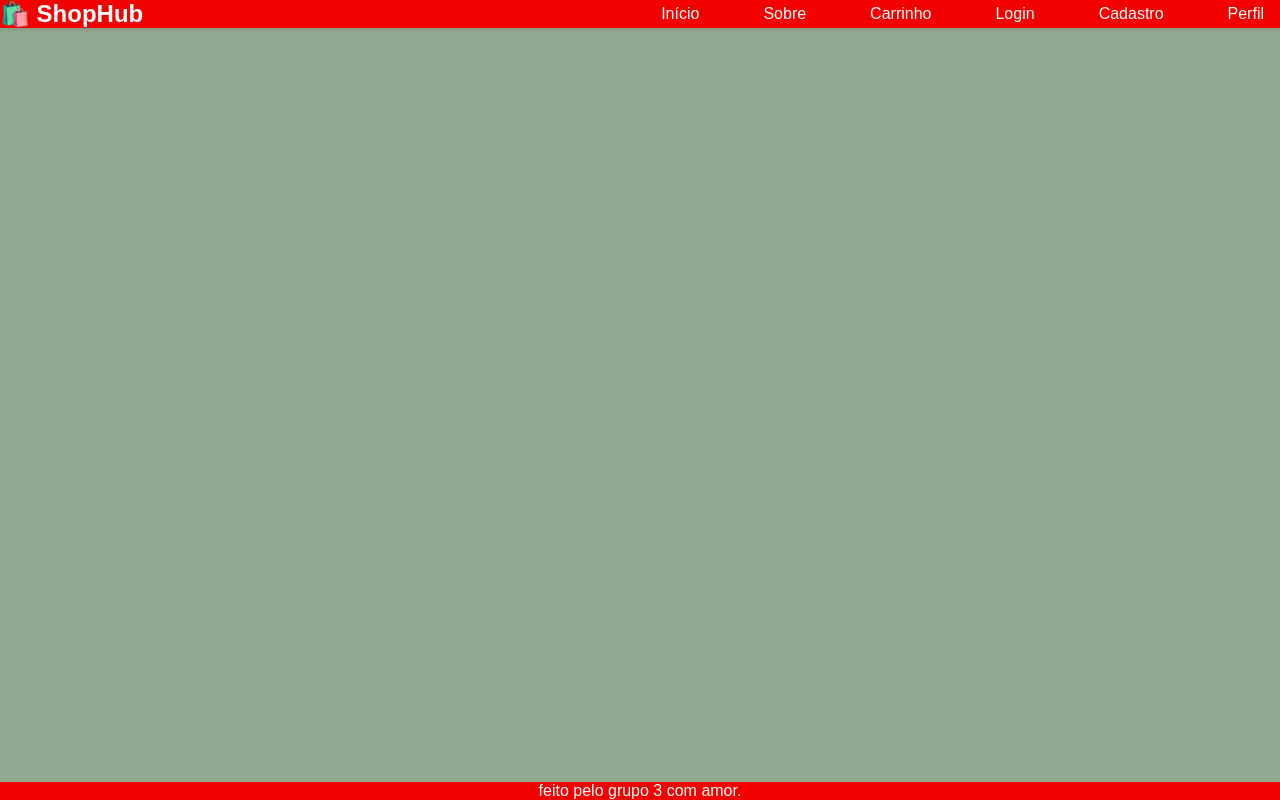
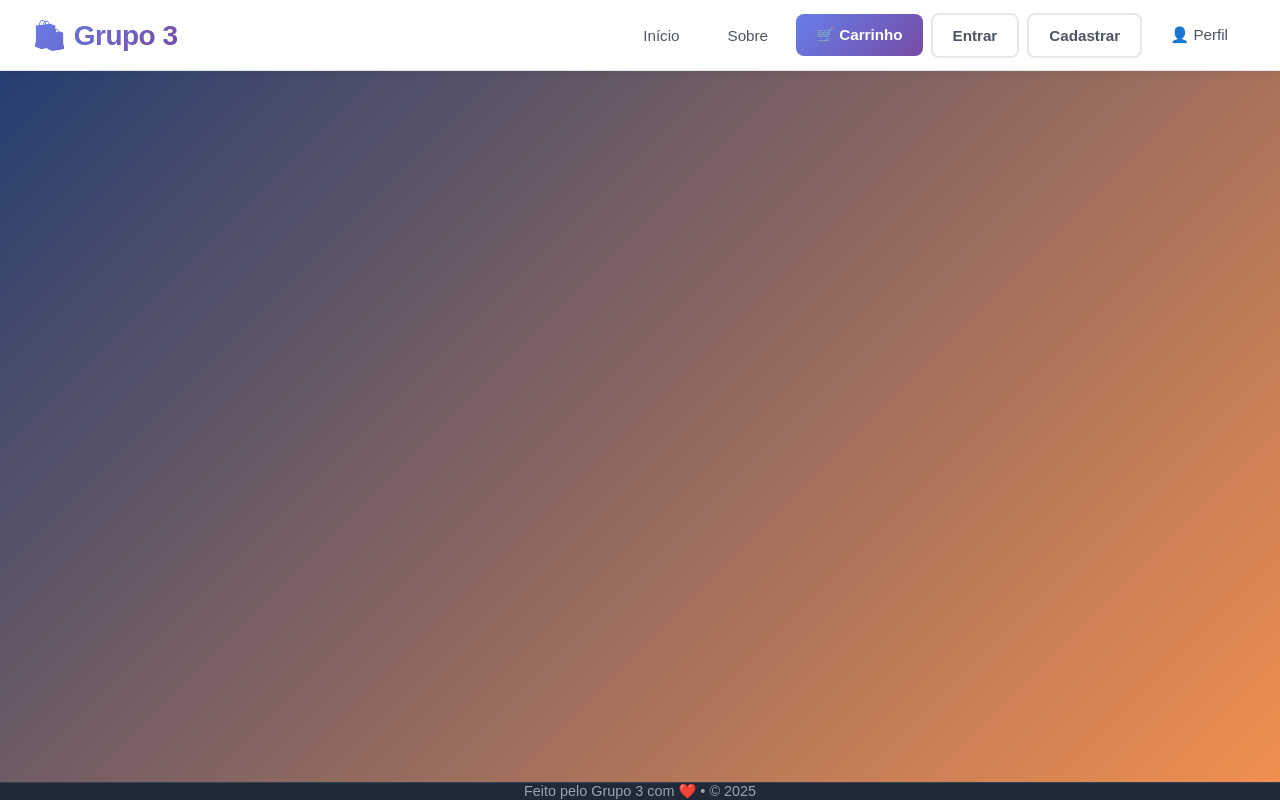
Before and after one commit to DomingosMachado/projeto-final-g3, a React (Vite) app: page / in a window 1280 px wide. Built offline with nearby package versions, Linux system fonts and the light colour scheme.

Commit message:
Estilizando navbar e footer e colocando um background

```diff
--- a/src/App.css
+++ b/src/App.css
@@ -9,4 +9,5 @@ body {
   background-color: #93a891;
   width: 100%;
   height: 100vh;
+  background: linear-gradient(135deg, rgb(30, 60, 114), rgb(243, 144, 79));
 }
--- a/src/components/Footer/footer.jsx
+++ b/src/components/Footer/footer.jsx
@@ -2,6 +2,8 @@ import styles from "./footer.module.css";
 
 export function Footer() {
   return (
-    <footer className={styles.footer}>feito pelo grupo 3 com amor.</footer>
+    <footer className={styles.footer}>
+      Feito pelo Grupo 3 com ❤️ • © 2025
+    </footer>
   );
 }
--- a/src/components/Footer/footer.module.css
+++ b/src/components/Footer/footer.module.css
@@ -1,12 +1,32 @@
 .footer {
   width: 100%;
   text-align: center;
-  background: #f30000;
-  color: #fff;
-  font-size: 1rem;
-  position: fixed;
+  background: #1f2937;
+  color: #9ca3af;
+  font-size: 0.9rem;
+  position: relative;
   bottom: 0;
   left: 0;
   right: 0;
+  border-top: 1px solid #374151;
+  font-weight: 400;
+}
+
+.footer {
+  position: fixed;
   z-index: 1000;
 }
+
+@media (max-width: 768px) {
+  .footer {
+    padding: 1.25rem 1rem;
+    font-size: 0.85rem;
+  }
+}
+
+@media (max-width: 480px) {
+  .footer {
+    padding: 1rem 0.75rem;
+    font-size: 0.8rem;
+  }
+}
--- a/src/components/MenuMobile/menumobile.jsx
+++ b/src/components/MenuMobile/menumobile.jsx
@@ -7,42 +7,48 @@ export function MenuMobile({ isOpen, onToggle }) {
   return (
     <div className={styles.menuMobileOverlay} onClick={onToggle}>
       <div className={styles.menuMobile} onClick={(e) => e.stopPropagation()}>
+        <div className={styles.menuHeader}>
+          <h2 className={styles.menuTitle}>Menu</h2>
           <button className={styles.closeBtn} onClick={onToggle}>
-          ×
+            ✕
           </button>
+        </div>
+
+        <div className={styles.menuContent}>
           <ul>
             <li>
               <Link to="/" onClick={onToggle}>
-              Início
+                🏠 Início
               </Link>
             </li>
             <li>
               <Link to="/sobre" onClick={onToggle}>
-              Sobre
+                ℹ️ Sobre
               </Link>
             </li>
             <li>
               <Link to="/carrinho" onClick={onToggle}>
-              Carrinho
+                🛒 Carrinho
               </Link>
             </li>
             <li>
               <Link to="/login" onClick={onToggle}>
-              Login
+                🔑 Entrar
               </Link>
             </li>
             <li>
               <Link to="/cadastro" onClick={onToggle}>
-              Cadastro
+                📝 Cadastrar
               </Link>
             </li>
             <li>
               <Link to="/perfil" onClick={onToggle}>
-              Perfil
+                👤 Perfil
               </Link>
             </li>
           </ul>
         </div>
       </div>
+    </div>
   );
 }
--- a/src/components/MenuMobile/menumobile.module.css
+++ b/src/components/MenuMobile/menumobile.module.css
@@ -4,39 +4,148 @@
   left: 0;
   right: 0;
   bottom: 0;
-  background: rgba(0, 0, 0, 0.5);
+  background: rgba(0, 0, 0, 0.6);
   z-index: 1000;
+  backdrop-filter: blur(2px);
+  animation: fadeIn 0.2s ease-out;
 }
+
+@keyframes fadeIn {
+  from {
+    opacity: 0;
+  }
+  to {
+    opacity: 1;
+  }
+}
+
+@keyframes slideIn {
+  from {
+    transform: translateX(-100%);
+  }
+  to {
+    transform: translateX(0);
+  }
+}
+
 .menuMobile {
-  background: #fff;
-  width: 70vw;
-  max-width: 300px;
+  background: #ffffff;
+  width: 280px;
+  max-width: 80vw;
   height: 100vh;
-  padding: 2rem 1rem;
+  padding: 0;
   position: fixed;
   top: 0;
   left: 0;
-  box-shadow: 2px 0 8px rgba(0, 0, 0, 0.2);
+  box-shadow: 4px 0 24px rgba(0, 0, 0, 0.15);
   display: flex;
   flex-direction: column;
+  animation: slideIn 0.3s ease-out;
 }
+
+.menuHeader {
+  padding: 1.5rem;
+  border-bottom: 1px solid #e5e7eb;
+  display: flex;
+  justify-content: space-between;
+  align-items: center;
+  background: #f8fafc;
+}
+
+.menuTitle {
+  font-size: 1.25rem;
+  font-weight: 700;
+  color: #1f2937;
+  margin: 0;
+}
+
 .closeBtn {
-  align-self: flex-end;
-  font-size: 2rem;
   background: none;
   border: none;
+  font-size: 1.5rem;
+  color: #6b7280;
   cursor: pointer;
+  padding: 0.5rem;
+  border-radius: 6px;
+  transition: all 0.2s ease;
+  display: flex;
+  align-items: center;
+  justify-content: center;
+  width: 40px;
+  height: 40px;
 }
+
+.closeBtn:hover {
+  background-color: #f3f4f6;
+  color: #374151;
+}
+
+.closeBtn:active {
+  transform: scale(0.95);
+}
+
+.menuContent {
+  flex: 1;
+  padding: 1rem 0;
+  overflow-y: auto;
+}
+
 .menuMobile ul {
   list-style: none;
   padding: 0;
-  margin: 2rem 0 0 0;
+  margin: 0;
 }
+
 .menuMobile li {
-  margin-bottom: 1.5rem;
+  margin: 0;
 }
+
 .menuMobile a {
   text-decoration: none;
-  color: #333;
-  font-size: 1.2rem;
+  color: #374151;
+  font-size: 1rem;
+  font-weight: 500;
+  display: block;
+  padding: 1rem 1.5rem;
+  transition: all 0.2s ease;
+  border-left: 3px solid transparent;
 }
+
+.menuMobile a:hover {
+  background-color: #f8fafc;
+  color: #1f2937;
+  border-left-color: #667eea;
+}
+
+.menuMobile a:active {
+  background-color: #f1f5f9;
+}
+
+/* Destaque especial para carrinho no mobile */
+.menuMobile a[href="/carrinho"] {
+  background: linear-gradient(135deg, #667eea 0%, #764ba2 100%);
+  color: white;
+  font-weight: 600;
+  border-left: 3px solid rgba(255, 255, 255, 0.3);
+}
+
+.menuMobile a[href="/carrinho"]:hover {
+  background: linear-gradient(135deg, #5a67d8 0%, #6b46c1 100%);
+  border-left-color: rgba(255, 255, 255, 0.5);
+}
+
+@media (max-width: 480px) {
+  .menuMobile {
+    width: 100vw;
+    max-width: 100vw;
+  }
+
+  .menuTitle {
+    font-size: 1.1rem;
+  }
+
+  .menuMobile a {
+    font-size: 0.95rem;
+    padding: 0.875rem 1.25rem;
+  }
+}
--- a/src/components/Navbar/navbar.jsx
+++ b/src/components/Navbar/navbar.jsx
@@ -1,7 +1,7 @@
 import { Link } from "react-router-dom";
 import { useState } from "react";
 import styles from "./navbar.module.css";
-import { MenuMobile } from "../MenuMobile/menumobile"; // Import correto
+import { MenuMobile } from "../MenuMobile/menumobile";
 
 export function Navbar() {
   const [showMenuMobile, setShowMenuMobile] = useState(false);
@@ -14,7 +14,7 @@ export function Navbar() {
     <>
       <nav className={styles.navbar}>
         <div className={styles.logo}>
-          <h1 className={styles.logoText}>🛍️ ShopHub</h1>
+          <h1 className={styles.logoText}>🛍️ Grupo 3</h1>
         </div>
 
         <ul className={styles.navItens}>
@@ -25,21 +25,21 @@ export function Navbar() {
             <Link to="/sobre">Sobre</Link>
           </li>
           <li>
-            <Link to="/carrinho">Carrinho</Link>
+            <Link to="/carrinho">🛒 Carrinho</Link>
           </li>
           <li>
-            <Link to="/login">Login</Link>
+            <Link to="/login">Entrar</Link>
           </li>
           <li>
-            <Link to="/cadastro">Cadastro</Link>
+            <Link to="/cadastro">Cadastrar</Link>
           </li>
           <li>
-            <Link to="/perfil">Perfil</Link>
+            <Link to="/perfil">👤 Perfil</Link>
           </li>
         </ul>
 
         <button className={styles.menuBtn} onClick={toggleMenuMobile}>
-          &#9776;
+          ☰
         </button>
 
         <MenuMobile isOpen={showMenuMobile} onToggle={toggleMenuMobile} />
--- a/src/components/Navbar/navbar.module.css
+++ b/src/components/Navbar/navbar.module.css
@@ -2,59 +2,139 @@
   display: flex;
   justify-content: space-between;
   align-items: center;
-  background-color: #f30000;
-  color: rgb(255, 255, 255);
+  background: #ffffff;
+  color: #1a1a1a;
+  padding: 0 2rem;
+  height: 70px;
   position: sticky;
   top: 0;
   z-index: 1000;
-  box-shadow: 0 2px 4px rgba(0, 0, 0, 0.1);
+  box-shadow: 0 2px 12px rgba(0, 0, 0, 0.08);
+  border-bottom: 1px solid #e5e7eb;
 }
 
 .logo {
   display: flex;
   align-items: center;
+  gap: 0.5rem;
 }
 
 .logoText {
   margin: 0;
-  font-size: 1.5rem;
-  font-weight: bold;
+  font-size: 1.75rem;
+  font-weight: 700;
+  background: linear-gradient(135deg, #667eea 0%, #764ba2 100%);
+  -webkit-background-clip: text;
+  -webkit-text-fill-color: transparent;
+  background-clip: text;
+  letter-spacing: -0.5px;
 }
 
 .navItens {
   display: flex;
   list-style: none;
-  gap: 2rem;
+  gap: 0.5rem;
   margin: 0;
   padding: 0;
+  align-items: center;
 }
 
 .navItens li a {
-  color: white;
+  color: #4b5563;
   text-decoration: none;
-  padding: 0.5rem 1rem;
-  border-radius: 4px;
-  transition: background-color 0.3s ease;
+  padding: 0.75rem 1.25rem;
+  border-radius: 8px;
+  font-weight: 500;
+  font-size: 0.95rem;
+  transition: all 0.2s ease;
+  position: relative;
+  display: flex;
+  align-items: center;
+  gap: 0.5rem;
 }
 
 .navItens li a:hover {
-  background-color: #555;
+  background-color: #f3f4f6;
+  color: #1f2937;
+  transform: translateY(-1px);
+}
+
+.navItens li a:active {
+  transform: translateY(0);
+}
+
+/* Destaque especial para carrinho */
+.navItens li a[href="/carrinho"] {
+  background: linear-gradient(135deg, #667eea 0%, #764ba2 100%);
+  color: white;
+  font-weight: 600;
+}
+
+.navItens li a[href="/carrinho"]:hover {
+  background: linear-gradient(135deg, #5a67d8 0%, #6b46c1 100%);
+  transform: translateY(-1px);
+  box-shadow: 0 4px 12px rgba(102, 126, 234, 0.25);
+}
+
+/* Destaque para login/cadastro */
+.navItens li a[href="/login"],
+.navItens li a[href="/cadastro"] {
+  border: 2px solid #e5e7eb;
+  font-weight: 600;
+}
+
+.navItens li a[href="/login"]:hover,
+.navItens li a[href="/cadastro"]:hover {
+  border-color: #667eea;
+  background-color: #f8fafc;
 }
 
 .menuBtn {
   display: none;
   background: none;
   border: none;
-  font-size: 2rem;
-  color: white;
+  font-size: 1.5rem;
+  color: #4b5563;
   cursor: pointer;
+  padding: 0.5rem;
+  border-radius: 8px;
+  transition: all 0.2s ease;
+}
+
+.menuBtn:hover {
+  background-color: #f3f4f6;
+  color: #1f2937;
+}
+
+.menuBtn:active {
+  transform: scale(0.95);
 }
 
 @media (max-width: 768px) {
+  .navbar {
+    padding: 0 1rem;
+    height: 60px;
+  }
+
+  .logoText {
+    font-size: 1.5rem;
+  }
+
   .navItens {
     display: none;
   }
+
   .menuBtn {
     display: block;
   }
 }
+
+@media (max-width: 480px) {
+  .navbar {
+    padding: 0 0.75rem;
+  }
+
+  .logoText {
+    font-size: 1.25rem;
+  }
+}
```
Lines whose indentation alone changed are shown as unchanged.
